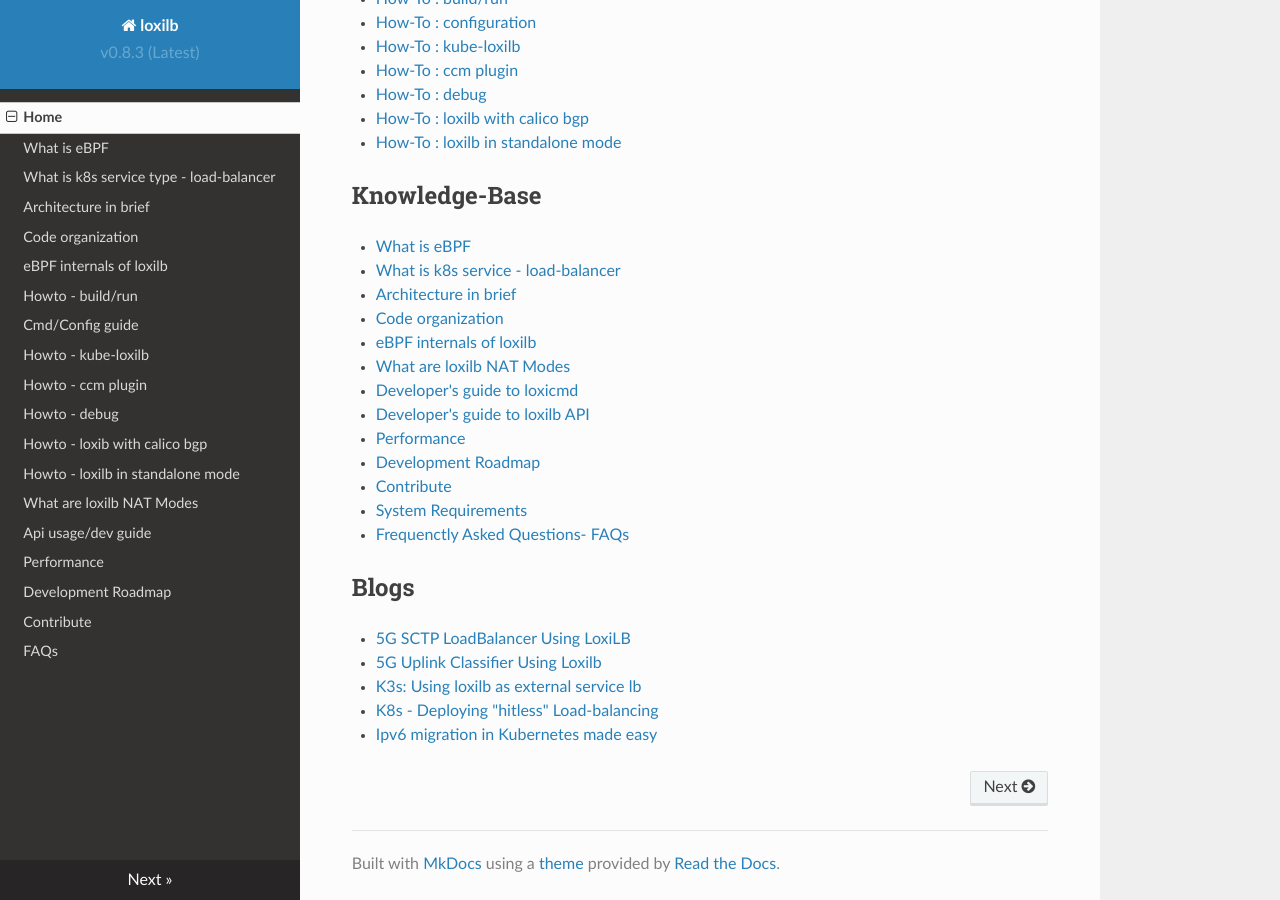
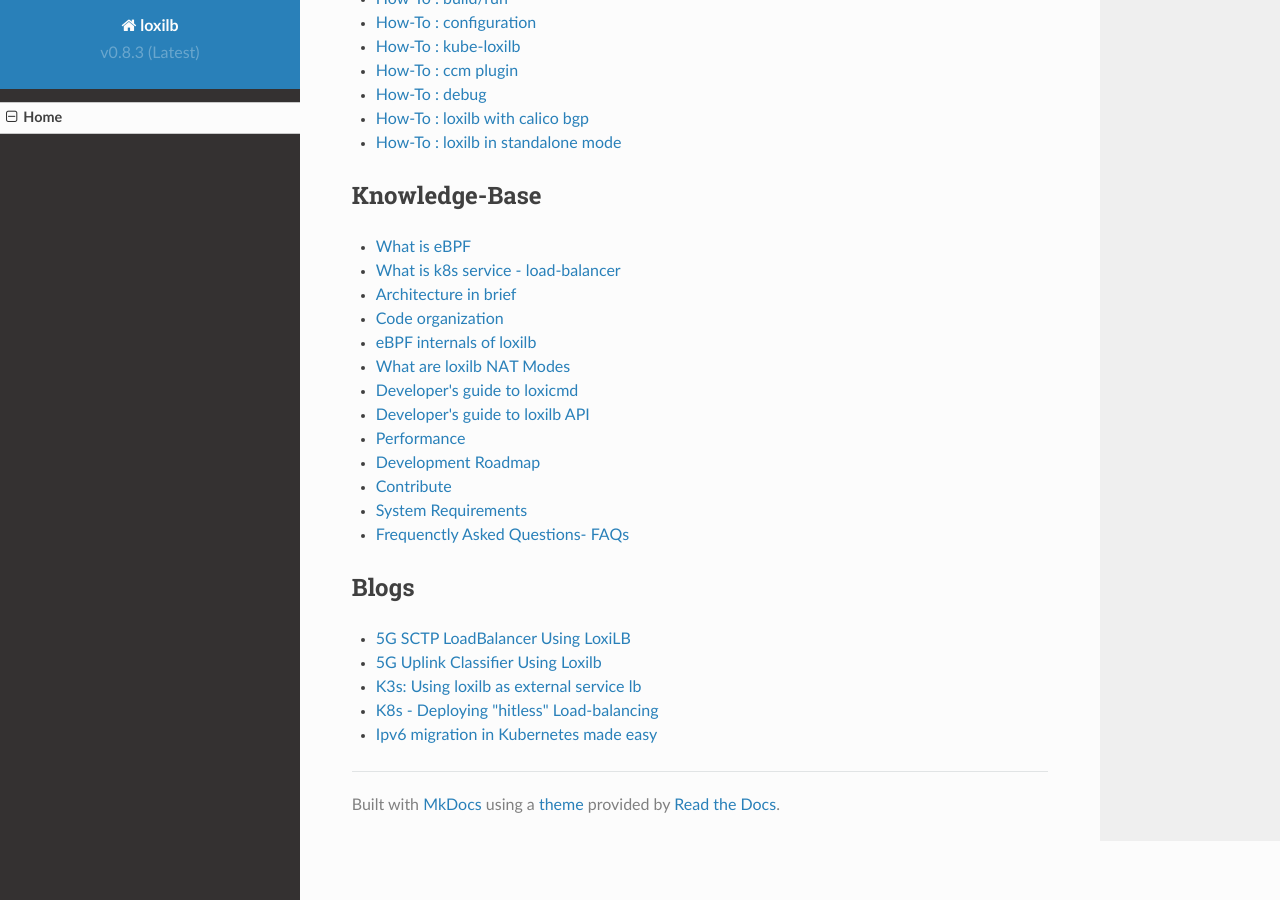
Before and after one commit to loxilb-io/loxilbdocs, an MkDocs documentation site: the page built from docs/index.md, in a window 1280 px wide and 900 px high, scrolled down 1590 px. Built offline with MkDocs 1.6.1, drawn with Linux system fonts in a browser that asks for light colours; nearby versions of some CDN libraries.

Commit message:
Update mkdocs.yml

```diff
--- a/mkdocs.yml
+++ b/mkdocs.yml
@@ -6,24 +6,6 @@ theme:
         gtag: G-21G7NBL2BN
 nav:
   - Home: index.md
-  - What is eBPF: ebpf.md
-  - What is k8s service type - load-balancer: lb.md
-  - Architecture in brief: arch.md
-  - Code organization: code.md
-  - eBPF internals of loxilb: loxilbebpf.md
-  - Howto - build/run: run.md
-  - Cmd/Config guide: cmd.md
-  - Howto - kube-loxilb: kube-loxilb.md
-  - Howto - ccm plugin: ccm.md
-  - Howto - debug: debugging.md
-  - Howto - loxib with calico bgp: integrate_bgp_eng.md
-  - Howto - loxilb in standalone mode: standalone.md
-  - What are loxilb NAT Modes: nat.md
-  - Api usage/dev guide: api.md
-  - Performance: perf.md
-  - Development Roadmap: roadmap.md
-  - Contribute: contribute.md
-  - FAQs: faq.md
 
 extra:
     version: v0.8.3 (Latest)
```
